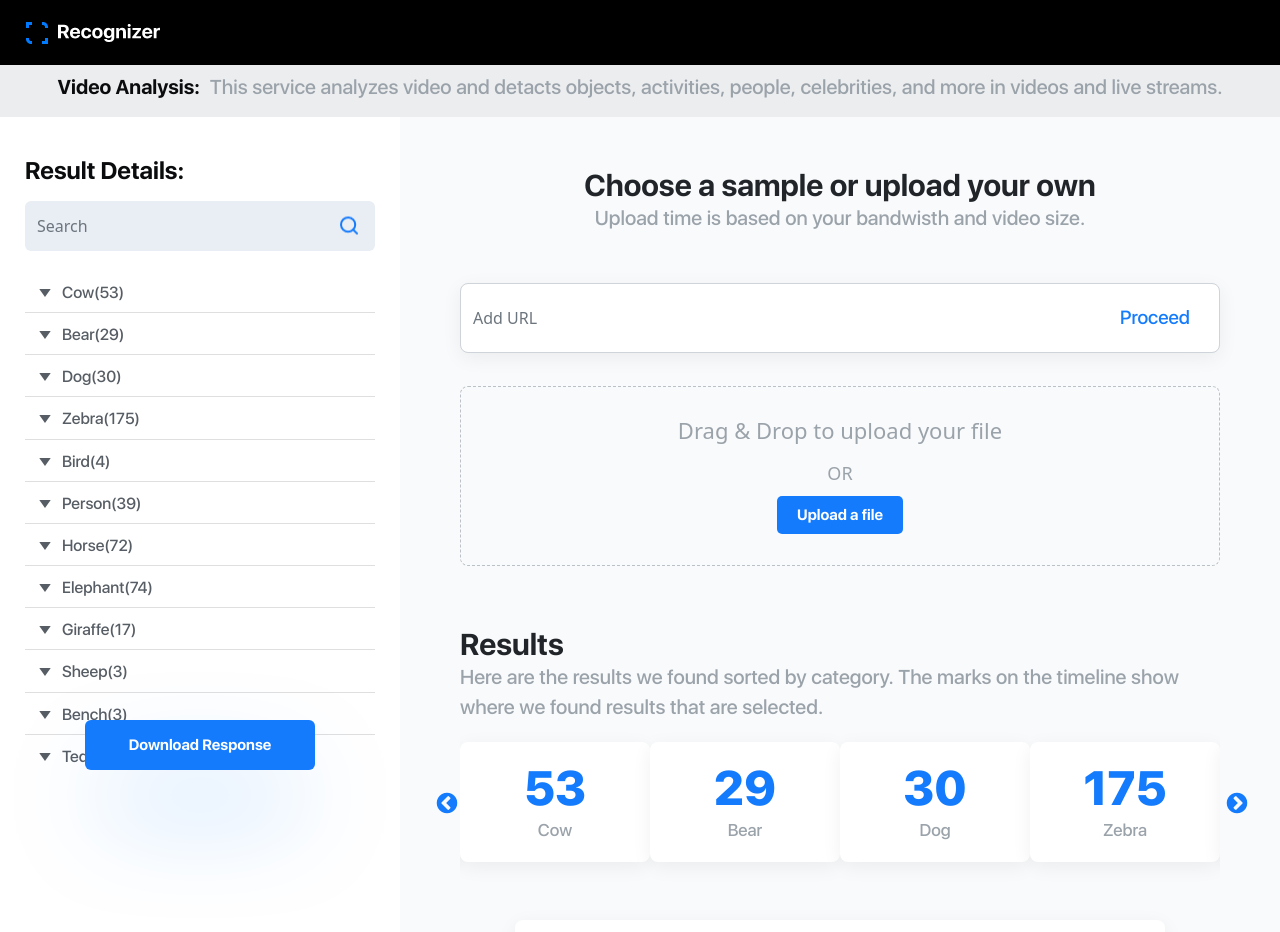
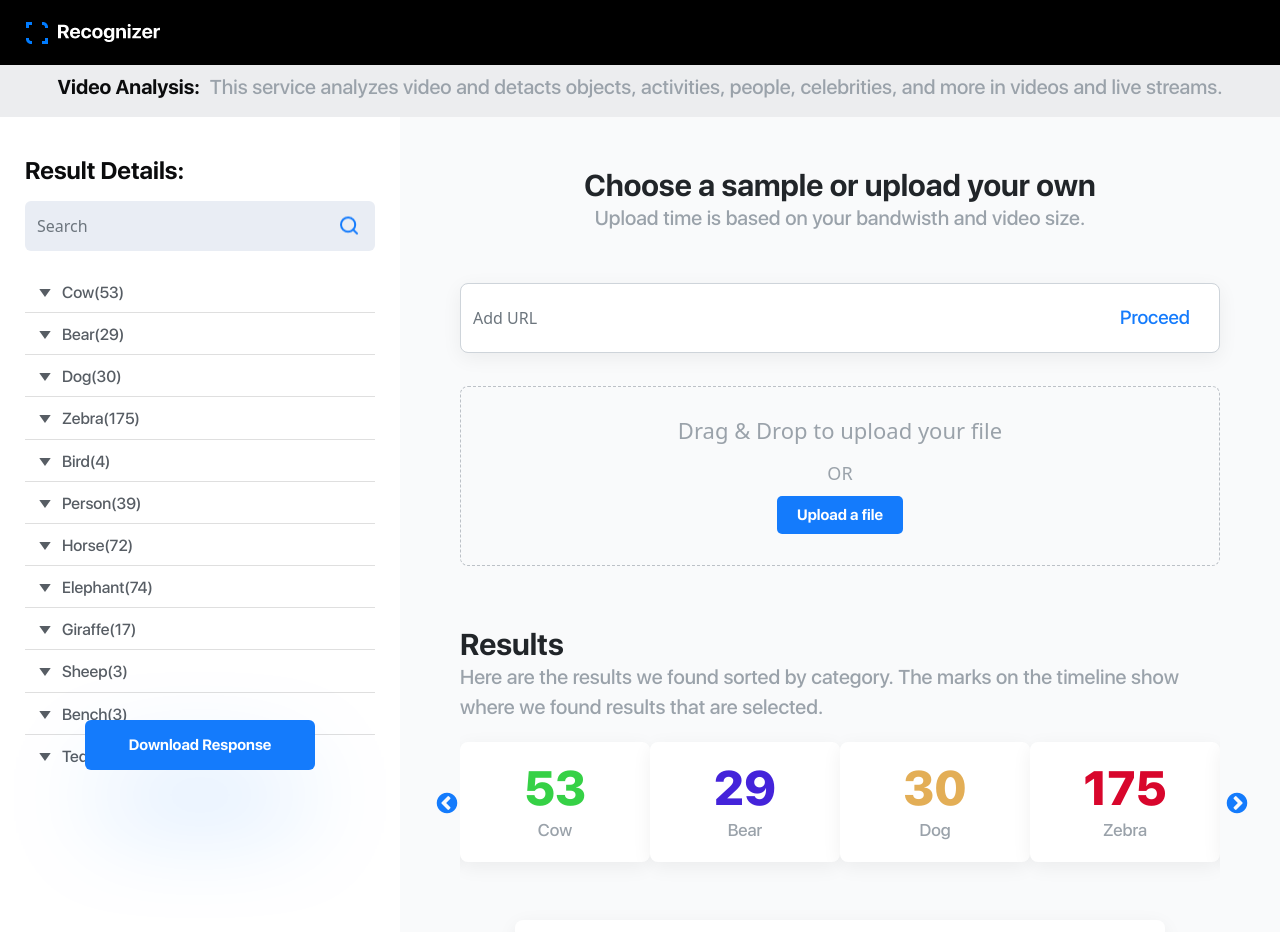
Before and after one commit to khaliqMehmood/VideoObjectDetection, a React (Create React App) app: page / in a window 1280 px wide. Shown: the top 932 px of the page. Built offline with nearby package versions, Linux system fonts and the light colour scheme.

Commit message:
something

```diff
--- a/src/App.css
+++ b/src/App.css
@@ -310,7 +310,9 @@ header button.btn_togaller.btn.btn-primary {
 }
 
 .text_blue {
-	color: #147BFC;
+	color: blue;
+	/* rgb(red, green, blue); */
+	/* {`rgb(${random(255)}, ${random(255)}, ${random(255)})`} */
 }
 
 .lit_blue {
--- a/src/Components/Slider.js
+++ b/src/Components/Slider.js
@@ -39,13 +39,16 @@ let objKeys = Object.keys(Data.objects_count);
       }
     ]
   };
+  let randomColors = () => {
+    return `#${Math.floor(Math.random()*16777215).toString(16)}`
+  }
   return (
     <Slider {...settings}>
       {
         objKeys.map((d,i,a) => {
           return (
             <div className='card-item'>
-              <h1 className="text_blue">{Data.objects_count[d]}</h1>
+              <h1 style={{ color: randomColors() }} >{Data.objects_count[d]}</h1>
               <p>{d.charAt(0).toUpperCase() + d.slice(1)}</p>
             </div>
           )
--- a/src/Components/VideoPlayer.js
+++ b/src/Components/VideoPlayer.js
@@ -2,6 +2,8 @@ import React, { Component } from 'react';
 import VideoPlayer from 'react-video-js-player';
 import video1 from '../Images/video.mp4';
 import Data from "../local-json/data.json";
+let allTime = Data.objects_loc;
+let objKeys = Object.keys(Data.objects_count);
 class VideoApp extends Component {
 
     player = {}
@@ -13,7 +15,6 @@ class VideoApp extends Component {
             type: 'video/mp4'
         }
     }
-
     onPlayerReady(player) {
         console.log("Player is ready: ", player);
         this.player = player;
@@ -53,21 +54,28 @@ class VideoApp extends Component {
     render() {
         return (
             <>
-
-            {console.log(Data)}
+                {console.log(allTime)}
                 <div className="vedio_wraper ">
                     <div className="card">
                         <div className="bar_movment" id="bar_movment" onMouseDown={() => { this.MoveProgressBar() }}>
                             <span>0.0</span>
                         </div>
                         <div className="vedio_bar" id="Don" type="range" min="0" max="100" >
+
                             {/* {
-                            this.person.time.map(data=> {
-                                return (
-                                    <span className="box_1"> {data[0]} {data[1]} </span>
-                                )
-                            })
-                        } */}
+                                objKeys.map((d, i, a) => {
+                                    return(
+                                        allTime[d].time.map((d, i, a) => {
+
+                                            return (
+                                                <span className="box_3">abc</span>
+                                            )
+
+                                        })
+                                    )
+
+                                })
+                            } */}
                             <span className="box_1"> </span>
                             <span className="box_2"> </span>
                             <span className="box_3"> </span>
--- a/src/Layouts/Sidebar.js
+++ b/src/Layouts/Sidebar.js
@@ -9,7 +9,6 @@ import Data from "../local-json/data.json";
 const Sidebar = () => {
 
     let objKeys = Object.keys(Data.objects_count);
-    let objLocation = Object.keys(Data.objects_loc);
     let allFrames = Data.objects_loc;
     return (
         <>
@@ -34,7 +33,7 @@ const Sidebar = () => {
                                                         <Accordion.Body>
                                                             {
                                                                 allFrames[d].frames.map((d, i, a) => {
-                                                                    console.log(d);
+                                                                    // console.log(d);
                                                                     return (
                                                                         <ul>
                                                                             <li> <img src={d} alt='' /></li>
```
